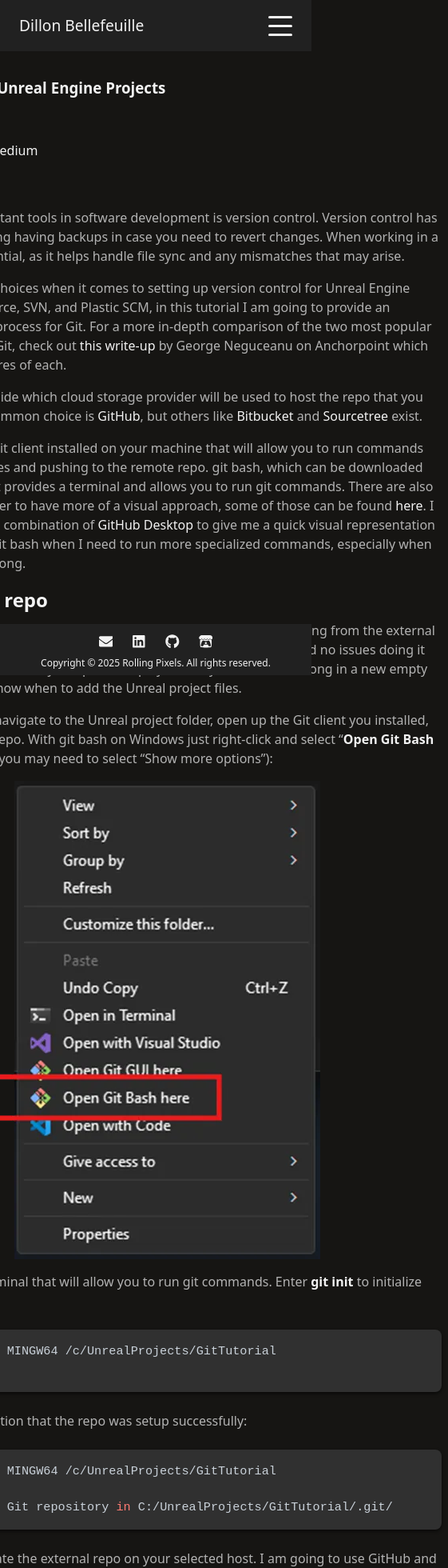
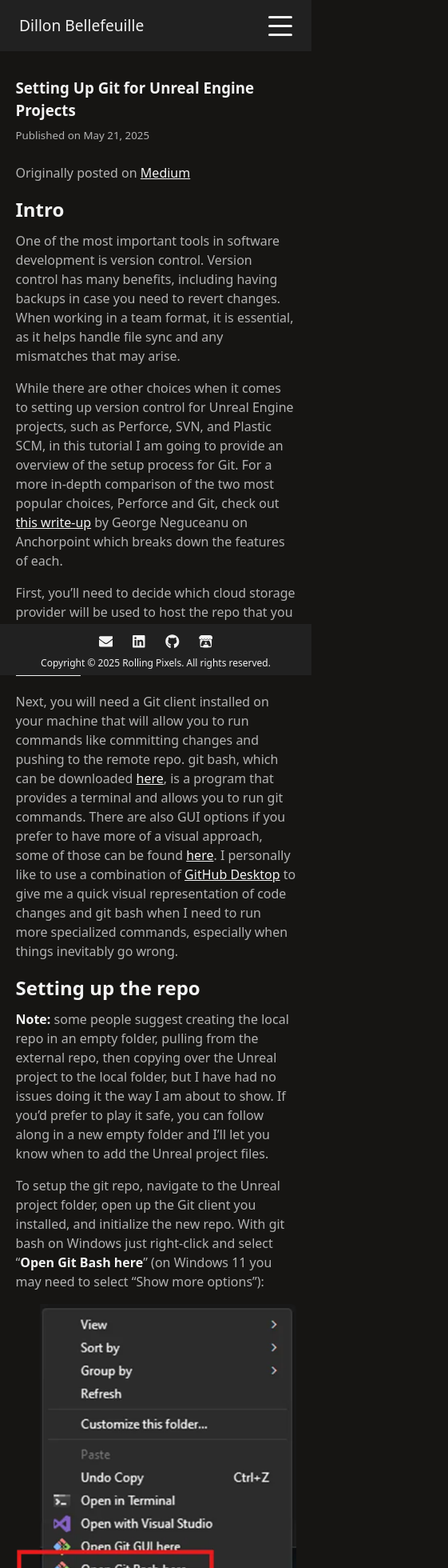
Before and after one commit to dtb1996/portfolio-website, a React (Vite) app: page /blog/setting-up-git-for-unreal-engine in a window 390 px wide. Shown: the top 1960 px of the page at 80% size, 561 px wide, since content can reach past the window. Built offline with nearby package versions, Linux system fonts and the light colour scheme.

Commit message:
Updated BlogPost styling

```diff
--- a/src/pages/Blog/BlogPost.jsx
+++ b/src/pages/Blog/BlogPost.jsx
@@ -36,7 +36,9 @@
             <article className="blog-post">
                 <h1>{meta.title}</h1>
                 {meta.title !== "Post not found" && (
-                    <small>Published on {dayjs(meta.date).format("MMMM D, YYYY")}</small>
+                    <small className="date">
+                        Published on {dayjs(meta.date).format("MMMM D, YYYY")}
+                    </small>
                 )}
                 <div className="content">
                     <ReactMarkdown rehypePlugins={[rehypeHighlight]}>{content}</ReactMarkdown>
--- a/src/pages/Blog/BlogPost.scss
+++ b/src/pages/Blog/BlogPost.scss
@@ -1,15 +1,15 @@
 .blog-post {
-    h1 {
-        margin-bottom: -1rem;
+    display: flex;
+    flex-direction: column;
+
+    .date {
+        margin-top: -1.5rem;
     }
 
     .content {
         flex: 1 1 auto;
         overflow-y: auto;
-        margin-top: 0.5rem;
-        padding-right: 0.5rem;
         max-width: 900px;
-        min-height: 100px;
         width: 100%;
         text-align: left;
         word-wrap: break-word;
@@ -19,6 +19,7 @@
 
         a {
             font-weight: 500;
+            text-decoration: underline;
         }
 
         p {
@@ -41,7 +42,8 @@
         h4,
         h5,
         h6 {
-            margin: 0.5rem 0;
+            margin: 1.25rem 0 0.75rem;
+            line-height: 1.2;
         }
 
         img {
@@ -64,20 +66,52 @@
 
         // Code blocks
         pre {
-            background-color: hsl(0, 0%, 19%);
-            color: var(--color-text);
-            padding: 1rem;
-            border-radius: 8px;
-            overflow-x: auto;
-            margin: 1.5rem 0;
-            box-shadow: var(--shadow-elevation-1);
+            margin-bottom: 1rem;
+            max-width: 90vw;
+            overflow: auto;
+            tab-size: 2;
+            word-break: normal;
+            hyphens: none;
 
             code {
-                background: none;
-                padding: 0;
+                overflow-x: auto;
+                white-space: pre;
+                display: block;
+                min-width: 100px;
+                max-width: 100%;
+                min-height: 100px;
+                border-radius: 8px;
+                background-color: hsl(0, 0%, 19%);
+                color: hsl(0, 0%, 95%);
                 font-size: 0.95rem;
-                white-space: pre;
             }
         }
     }
 }
+
+@media (max-width: 768px) {
+    .blog-post .content {
+        h1 {
+            font-size: 1.5rem;
+        }
+
+        small {
+            font-size: 0.85rem;
+        }
+
+        .content {
+            font-size: 0.9rem;
+            line-height: 1.6;
+        }
+
+        pre code {
+            font-size: 0.8rem;
+            border-radius: 6px;
+        }
+
+        img {
+            border-radius: 6px;
+            box-shadow: none;
+        }
+    }
+}
```
